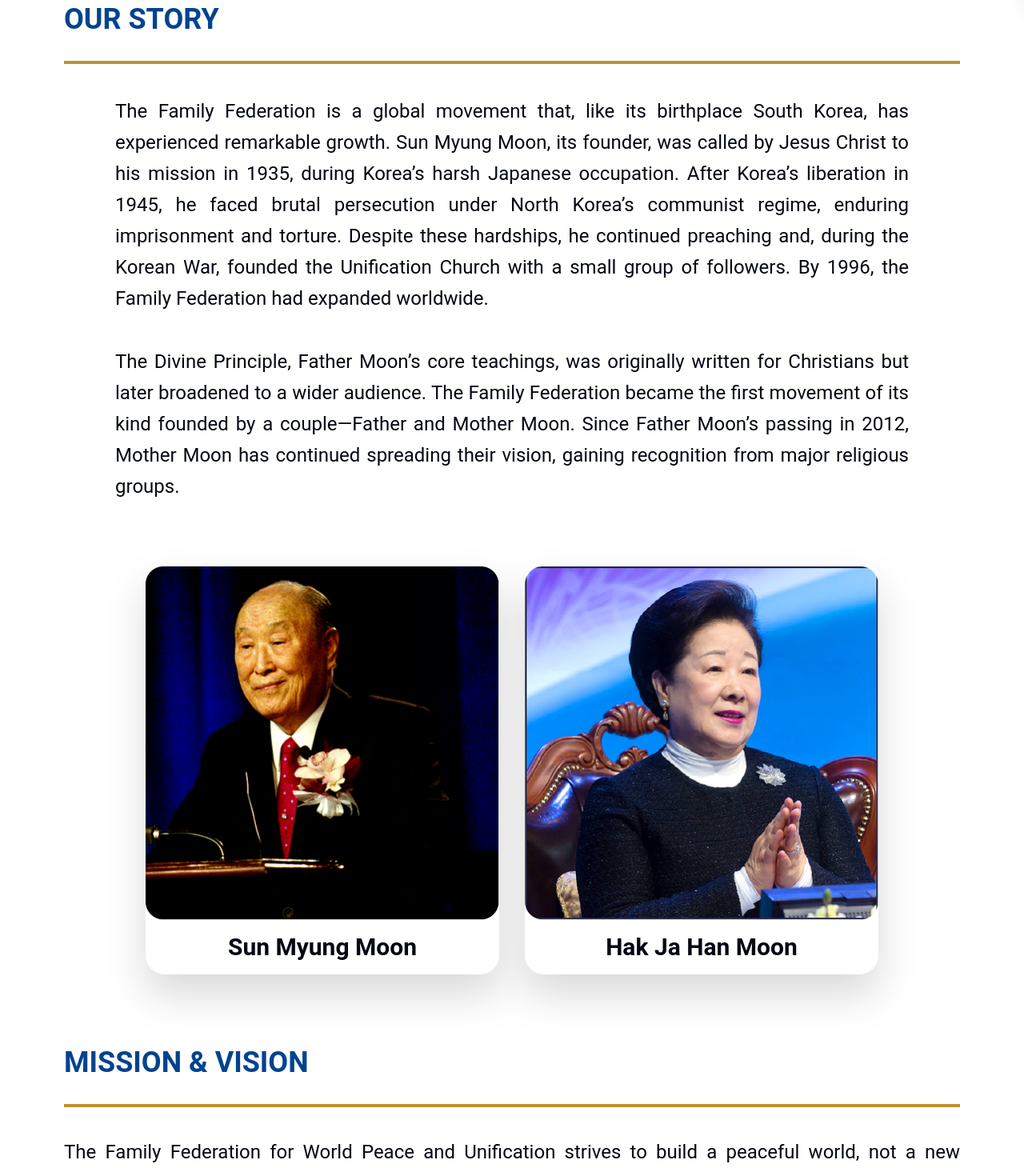
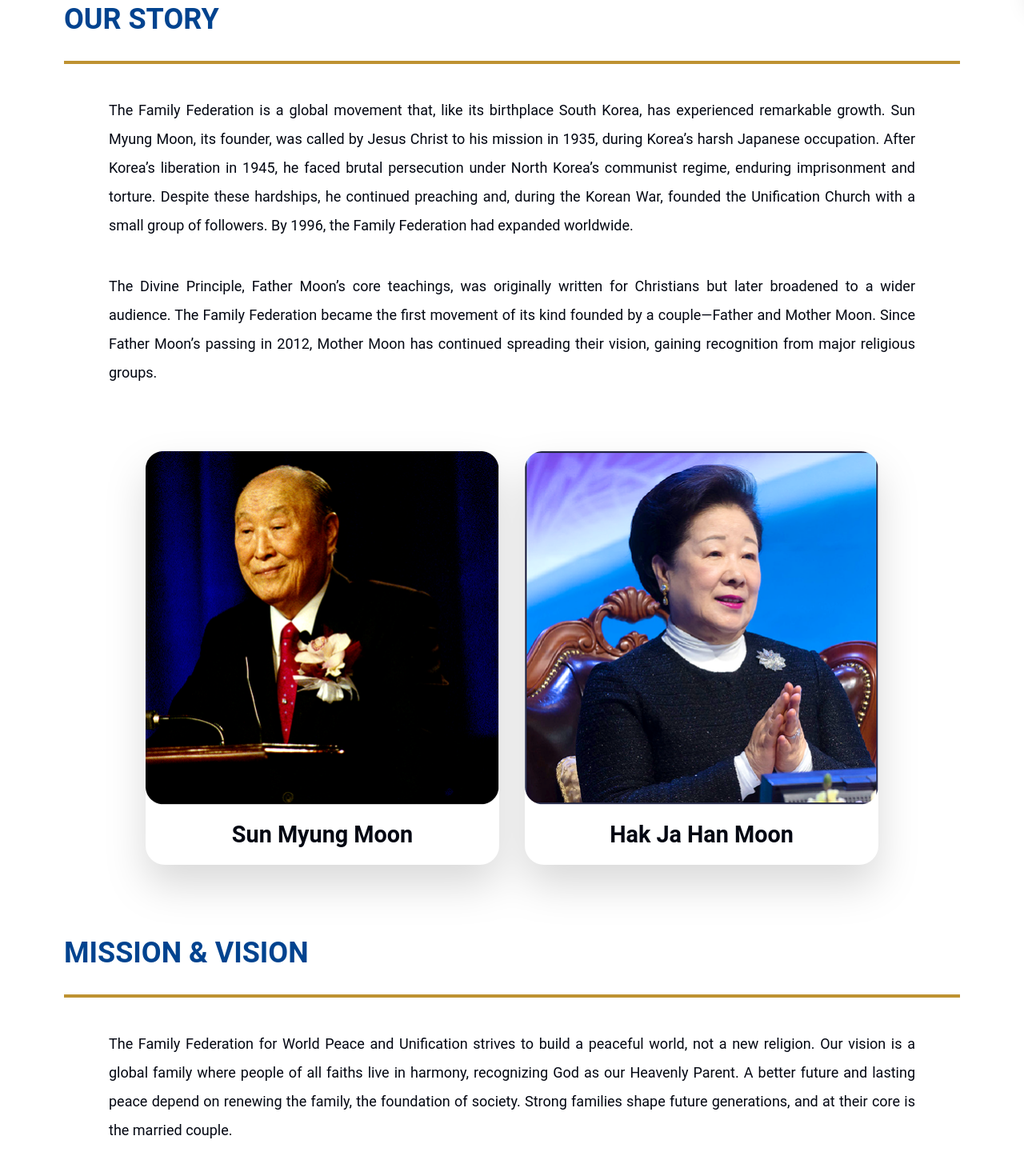
Before and after one commit to CoderTofu/FFWPU_System, a Next.js app: page /about in a window 1280 px wide. Shown: the part 800-2260 px from the top of the page at 80% size. Built offline with nearby package versions, Linux system fonts and the light colour scheme.

Commit message:
adjusted margin, line spacing, font size

```diff
--- a/src/app/(public)/about/page.tsx
+++ b/src/app/(public)/about/page.tsx
@@ -1,4 +1,4 @@
-import ChatbotWidget from "../../../components/chatbotWidget";
+import ChatbotWidget from "@/components/chatbotWidget";
 
 export default function About() {
   return (
@@ -27,7 +27,7 @@
           </h2>
         </div>
 
-        <div className="text-2xl max-w-[1168px] mx-auto text-justify leading-relaxed tracking-normal px-8 md:px-16">
+        <div className="text-[18px] ml-14 mr-14 text-left sm:text-justify leading-9">
           <p>
             The Family Federation is a global movement that, like its birthplace South Korea, has experienced remarkable growth.
             Sun Myung Moon, its founder, was called by Jesus Christ to his mission in 1935, during Korea’s harsh Japanese occupation.
@@ -51,7 +51,7 @@
             </div>
 
             <div className="text-area">
-              <p className="mt-4 mb-4 text-center text-2xl sm:text-3xl font-semibold">Sun Myung Moon</p>
+              <p className="mt-4 mb-4 text-center text-[28.75px] sm:text-[28.75px] font-semibold">Sun Myung Moon</p>
             </div>
           </div>
 
@@ -62,7 +62,7 @@
             </div>
 
             <div className="text-area">
-              <p className="mt-4 mb-4 text-center text-2xl sm:text-3xl font-semibold">Hak Ja Han Moon</p>
+              <p className="mt-4 mb-4 text-center text-[28.75px] sm:text-[28.75px] font-semibold">Hak Ja Han Moon</p>
             </div>
           </div>
         </div>
@@ -74,7 +74,7 @@
           </h2>
         </div>
 
-        <div className="text-2xl mx-auto text-left sm:text-justify">
+        <div className="text-[18px] ml-14 mr-14 text-left sm:text-justify leading-9">
           <p>
             The Family Federation for World Peace and Unification strives to build a peaceful world, not a new religion.
             Our vision is a global family where people of all faiths live in harmony, recognizing God as our Heavenly Parent.
--- a/src/app/page.tsx
+++ b/src/app/page.tsx
@@ -1,4 +1,4 @@
-import ChatbotWidget from "../components/ChatbotWidget";
+import ChatbotWidget from "../components/chatbotWidget";
 
 export default function Home() {
   return (
```
Also changed, not shown: src/components/LayoutWrapper.tsx (+4 -4 lines), 1 other file (tests, documents, lock files or other folders).
